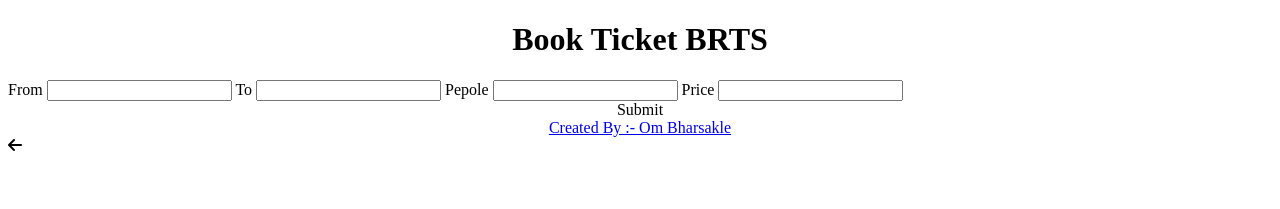
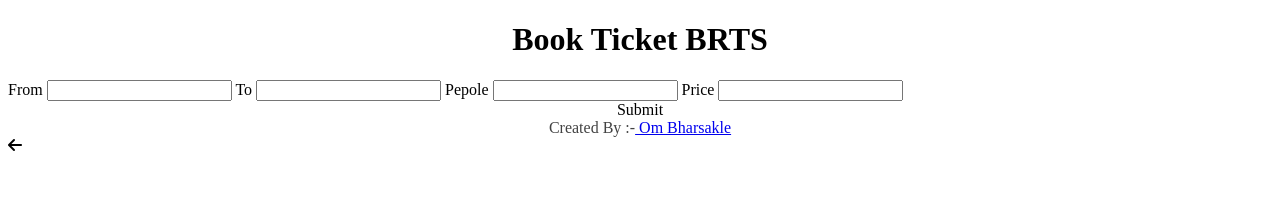
Before and after one commit to OmBharsakle/Bus-Tickets, a plain HTML site: page index.html in a window 1280 px wide. Shown: the top 209 px of the page. Drawn offline with Linux system fonts and the light colour scheme.

Commit message:
Update index.html

```diff
--- a/index.html
+++ b/index.html
@@ -66,7 +66,7 @@
             </form>
             <center>
                 <div class="button" onclick="value()">Submit</div>
-                <div style="color: rgba(0, 0, 0, 0.74);"> <a href="https://linktr.ee/OmBharsakle"> Created By :- Om Bharsakle </a> </div>
+                <div style="color: rgba(0, 0, 0, 0.74);">Created By :-<a href="https://linktr.ee/OmBharsakle"> Om Bharsakle </a> </div>
             </center>
         </div>
     </div>
```
